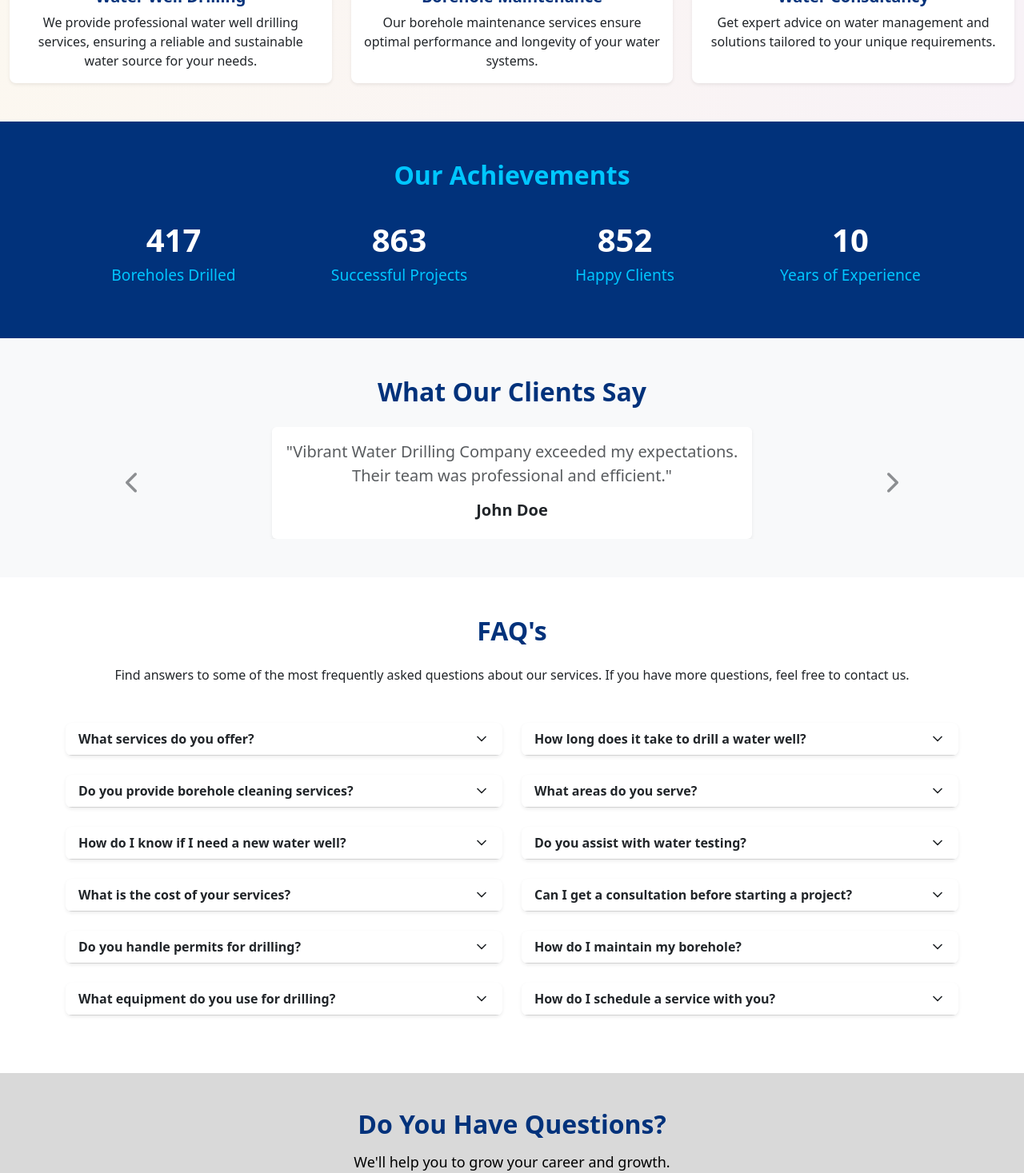
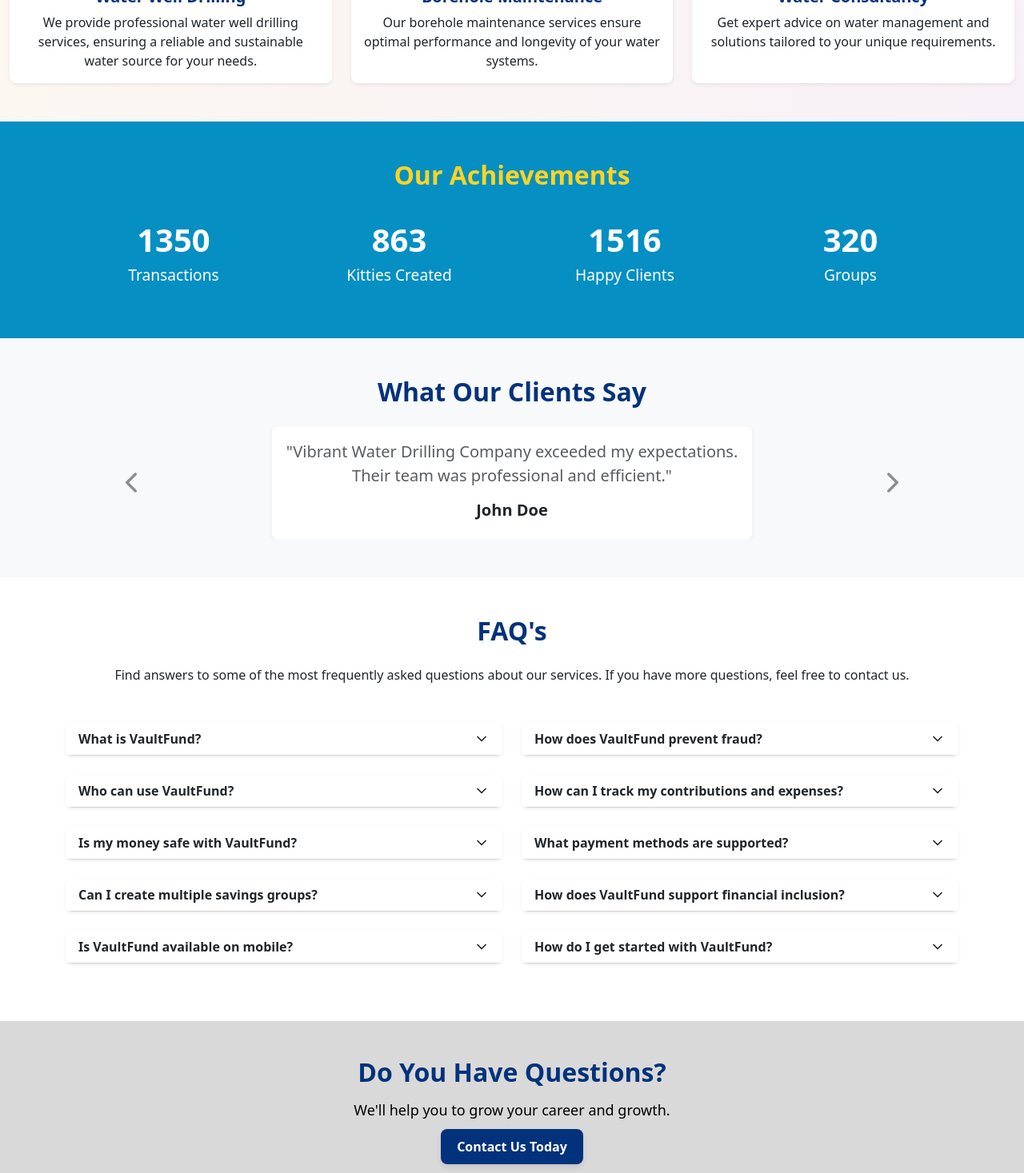
Before and after one commit to DBEST-EZRA/Vault-fund-client-, a React (Create React App) app: page / in a window 1280 px wide. Shown: the part 1304-2771 px from the top of the page at 80% size. Built offline with nearby package versions, Linux system fonts and the light colour scheme.

Commit message:
last commit

```diff
--- a/src/components/AskedQuestions.jsx
+++ b/src/components/AskedQuestions.jsx
@@ -11,67 +11,56 @@
 
   const [activeIndex, setActiveIndex] = useState(null);
 
-  // FAQs data
   const faqs = [
     {
-      question: "What services do you offer?",
+      question: "What is VaultFund?",
       answer:
-        "We offer water well drilling, borehole maintenance, and water consultancy services.",
+        "VaultFund is a fintech platform designed to help community savings groups, clubs, and informal investment circles manage their finances securely and transparently.",
     },
     {
-      question: "How long does it take to drill a water well?",
+      question: "How does VaultFund prevent fraud?",
       answer:
-        "Typically, it takes 1-3 days depending on the depth and geological conditions.",
+        "VaultFund uses advanced fraud detection techniques, including anomaly detection powered by semi-supervised and unsupervised learning, to identify irregular transactions and protect group funds.",
     },
     {
-      question: "Do you provide borehole cleaning services?",
+      question: "Who can use VaultFund?",
       answer:
-        "Yes, we provide comprehensive borehole cleaning and maintenance services.",
+        "VaultFund is designed for savings groups, investment clubs, and informal financial circles looking for a secure way to manage collective funds.",
     },
     {
-      question: "What areas do you serve?",
+      question: "How can I track my contributions and expenses?",
       answer:
-        "We serve clients across the entire region, including urban and rural areas.",
+        "VaultFund provides real-time tracking, allowing members to monitor their contributions, expenses, and overall group fund balance instantly.",
     },
     {
-      question: "How do I know if I need a new water well?",
+      question: "Is my money safe with VaultFund?",
       answer:
-        "If you are experiencing low water pressure or contamination, it might be time for a new well.",
+        "Yes, VaultFund prioritizes security through fraud detection, encryption, and transparent financial records to ensure funds are managed safely.",
     },
     {
-      question: "Do you assist with water testing?",
+      question: "What payment methods are supported?",
       answer:
-        "Yes, we provide water testing to ensure it meets quality and safety standards.",
+        "VaultFund supports multiple payment options, including bank transfers, mobile money, and digital wallets.",
     },
     {
-      question: "What is the cost of your services?",
+      question: "Can I create multiple savings groups?",
       answer:
-        "Our costs vary depending on the type of service. Contact us for a detailed quote.",
+        "Yes, users can create and manage multiple savings groups within the platform, each with its own members and financial tracking.",
     },
     {
-      question: "Can I get a consultation before starting a project?",
+      question: "How does VaultFund support financial inclusion?",
       answer:
-        "Yes, we offer consultations to discuss your specific water needs.",
+        "VaultFund helps users underserved by traditional banks by providing a digital-first solution for group savings and investments, making financial management accessible to all.",
     },
     {
-      question: "Do you handle permits for drilling?",
+      question: "Is VaultFund available on mobile?",
       answer:
-        "Yes, we assist with the permitting process required for water well drilling.",
+        "Yes, VaultFund is a web-based platform optimized for both desktop and mobile use, ensuring accessibility anytime, anywhere.",
     },
     {
-      question: "How do I maintain my borehole?",
+      question: "How do I get started with VaultFund?",
       answer:
-        "We recommend regular inspections and maintenance to ensure optimal performance.",
-    },
-    {
-      question: "What equipment do you use for drilling?",
-      answer:
-        "We use advanced and modern drilling equipment to ensure precision and efficiency.",
-    },
-    {
-      question: "How do I schedule a service with you?",
-      answer:
-        "You can contact us through our website or by phone to schedule a service.",
+        "Simply sign up on our platform, create or join a savings group, and start managing your funds with transparency and security.",
     },
   ];
 
--- a/src/components/Chatbot.jsx
+++ b/src/components/Chatbot.jsx
@@ -12,7 +12,7 @@
       // Add user's message to the chat
       const userMessage = { text: inputText, sender: "user" };
       const botMessage = {
-        text: "Hello, our chatbot is under maintenance to give you the best service, kindly reach us through +254794930049",
+        text: "Hello, our chatbot is under maintenance to give you the best service, kindly reach us through +254712405172",
         sender: "bot",
       };
 
@@ -69,8 +69,7 @@
             style={{ flex: "1", display: "flex", flexDirection: "column" }}
           >
             <p className="text-muted">
-              Welcome to Vibrant Borehole Drilling Company! How can we assist
-              you?
+              Welcome to Vaultfund! How can we assist you today?
             </p>
             {messages.map((message, index) => (
               <div
--- a/src/components/Contact.jsx
+++ b/src/components/Contact.jsx
@@ -22,10 +22,8 @@
         }}
       >
         <div>
-          <h1 className="display-4 fw-bold">Vibrant Water Drilling Company</h1>
-          <p className="lead mt-3">
-            Delivering reliable water solutions with precision and efficiency.
-          </p>
+          <h1 className="display-4 fw-bold">Empowering Communities</h1>
+          <p className="lead mt-3">One Contribution at a Time</p>
         </div>
       </section>
 
@@ -40,10 +38,10 @@
               <strong>Address:</strong> Karen, Nairobi, Kenya
             </p>
             <p>
-              <strong>Phone:</strong> +254 794 930 049
+              <strong>Phone:</strong> +254 712 405 172
             </p>
             <p>
-              <strong>Email:</strong> info@vibrantwaterdrilling.co.ke
+              <strong>Email:</strong> info@vaultfund.co.ke
             </p>
             <p>
               <strong>Hours:</strong> Mon - Sat: 8:00 AM - 5:00 PM
--- a/src/components/Services.jsx
+++ b/src/components/Services.jsx
@@ -16,21 +16,21 @@
 
   const services = [
     {
-      title: "Water Well Drilling",
+      title: "Real-Time Financial Tracking",
       description:
-        "We provide professional water well drilling services, ensuring a reliable and sustainable water source for your needs.",
+        "Get live insights, generate reports, and stay informed with automated financial tracking.",
       image: wellDrillingImage,
     },
     {
-      title: "Borehole Maintenance",
+      title: "Group Savings Management",
       description:
-        "Our borehole maintenance services ensure optimal performance and longevity of your water systems.",
+        "Easily track and manage group contributions with automated reminders and transparent records.",
       image: boreholeMaintenanceImage,
     },
     {
-      title: "Water Consultancy",
+      title: "Fraud Detection & Security",
       description:
-        "Get expert advice on water management and solutions tailored to your unique requirements.",
+        "AI-powered anomaly detection ensures secure transactions and protects against fraud.",
       image: waterConsultancyImage,
     },
   ];
@@ -57,19 +57,10 @@
 
       {/* Services Section */}
       <section className="container py-5" data-aos="fade-up">
-        <h2
-          className="text-center mb-4"
-          style={{ color: "#01327b", fontWeight: "bold" }}
-        >
+        <h2 className="text-center mb-4" style={{ color: "#01327b" }}>
           Our Services
         </h2>
-        <p className="text-center mb-5">
-          At Vibrant Water Drilling Company, we are dedicated to providing
-          high-quality water solutions tailored to meet your needs. Whether it's
-          drilling water wells, maintaining boreholes, or offering expert
-          consultancy, we are committed to delivering excellence in every
-          project we undertake.
-        </p>
+        <p className="text-center mb-5"></p>
         <div className="row g-4">
           {services.map((service, index) => (
             <div className="col-md-4" key={index}>
--- a/src/components/Stats.jsx
+++ b/src/components/Stats.jsx
@@ -4,10 +4,10 @@
 const Stats = () => {
   const stats = useMemo(
     () => [
-      { id: 1, label: "Boreholes Drilled", value: 417 },
-      { id: 2, label: "Successful Projects", value: 863 },
-      { id: 3, label: "Happy Clients", value: 852 },
-      { id: 4, label: "Years of Experience", value: 10 },
+      { id: 1, label: "Transactions", value: 1350 },
+      { id: 2, label: "Kitties Created", value: 863 },
+      { id: 3, label: "Happy Clients", value: 11152 },
+      { id: 4, label: "Groups", value: 320 },
     ],
     []
   );
@@ -69,7 +69,7 @@
         {stats.map((stat, index) => (
           <div key={stat.id} className="stat-item">
             <span className="stat-value">{counters[index]}</span>
-            <p className="stat-label" style={{ color: "#00c6ff" }}>
+            <p className="stat-label" style={{ color: "#fff" }}>
               {stat.label}
             </p>
           </div>
--- a/src/components/stats.css
+++ b/src/components/stats.css
@@ -1,6 +1,6 @@
 /* StatsSection.css */
 .stats-section {
-  background-color: #01327b;
+  background-color: #058fc3;
   color: white;
   padding: 3rem 1rem;
   text-align: center;
@@ -10,7 +10,7 @@
   font-weight: bold;
   font-size: 2rem;
   margin-bottom: 2rem;
-  color: #00c6ff;
+  color: #ffd422;
 }
 
 .stats-container {
```
